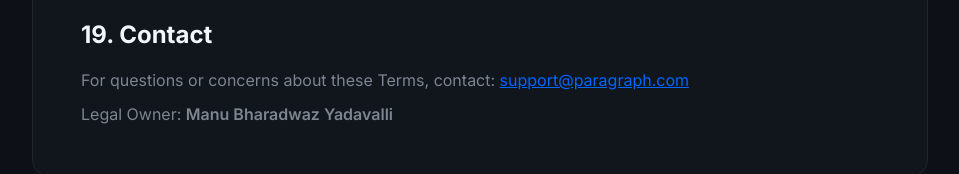
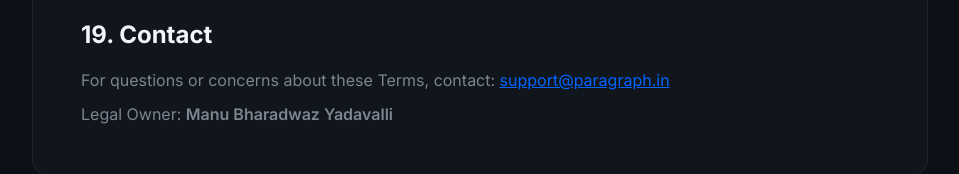
Before and after one commit to hummingbirdtestai/homepage, a React (Vite) app: page /legal/terms in a window 1280 px wide. Shown: the part 4114-4288 px from the top of the page, without its empty margins (160-1119 px from the left). Built offline with nearby package versions, Linux system fonts and the light colour scheme.

Commit message:
Updated TermsAndConditions.tsx

```diff
--- a/src/components/TermsAndConditions.tsx
+++ b/src/components/TermsAndConditions.tsx
@@ -220,7 +220,7 @@ const TermsAndConditions: React.FC = () => {
                   <h2 className="text-2xl font-bold text-dark-text-primary mb-4 text-accent-cyan">19. Contact</h2>
                   <p className="text-dark-text-secondary leading-relaxed">
                     For questions or concerns about these Terms, contact:{" "}
-                    <a href="mailto:support@paragraph.com" className="text-accent-blue underline">support@paragraph.com</a>
+                    <a href="mailto:support@paragraph.in" className="text-accent-blue underline">support@paragraph.in</a>
                   </p>
                   <p className="text-dark-text-secondary leading-relaxed mt-2">
                     Legal Owner: <span className="font-semibold">Manu Bharadwaz Yadavalli</span>
```
